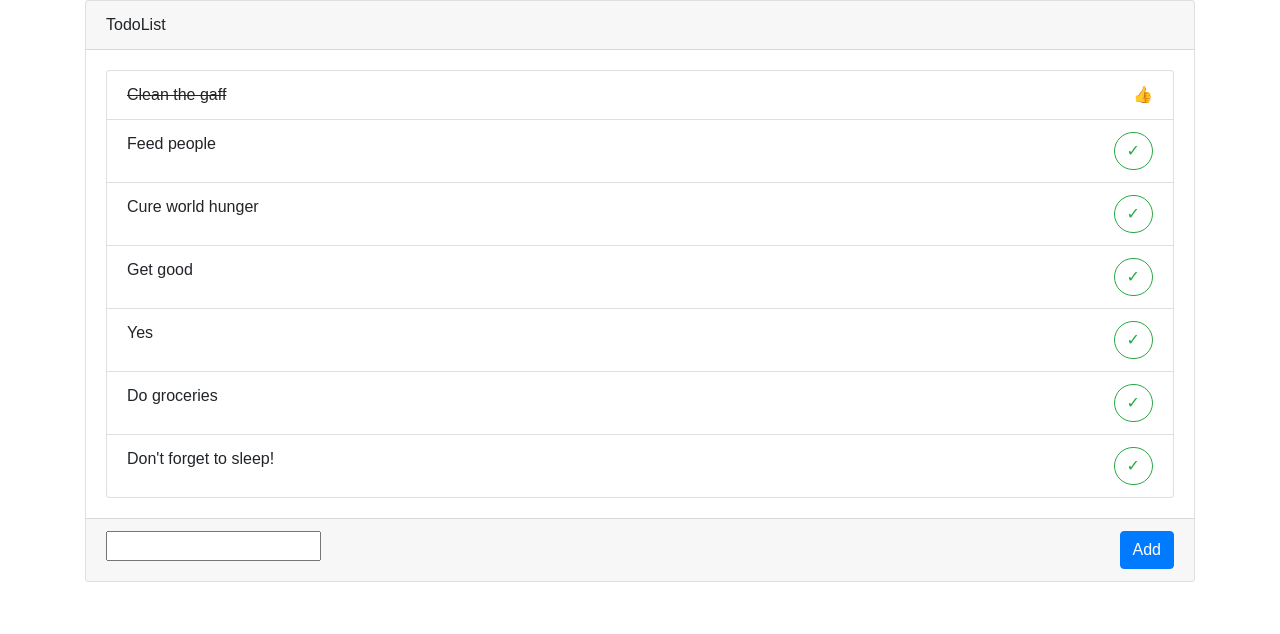
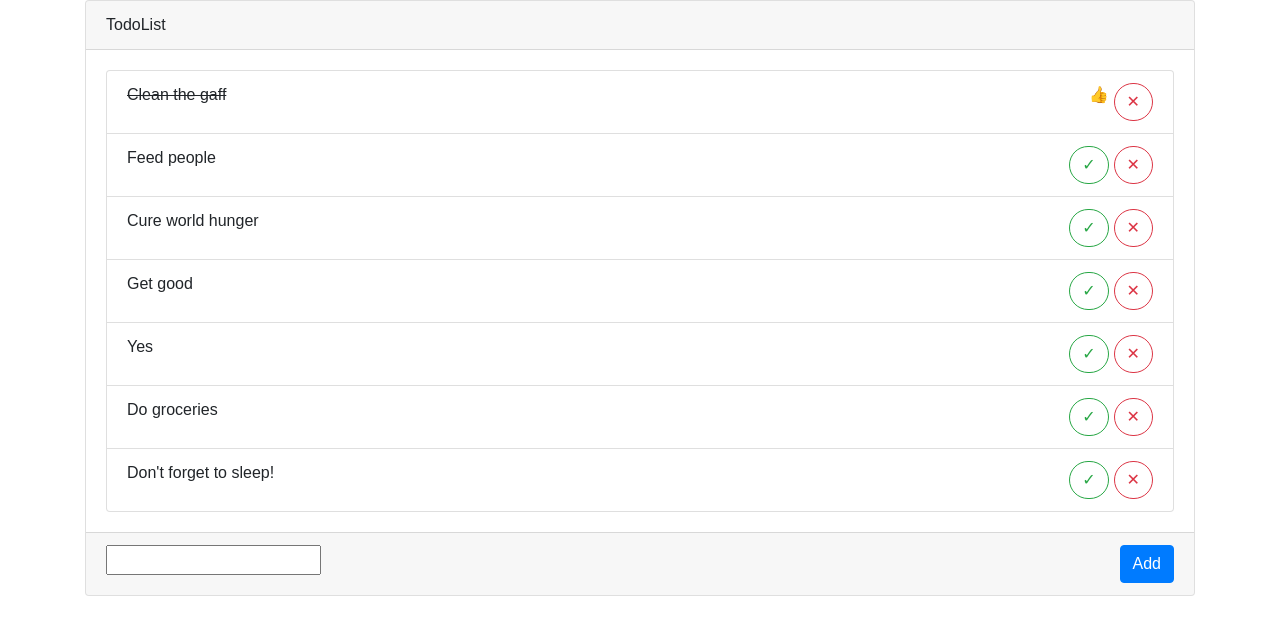
Before and after one commit to N00172468/Vue_To_Do_List_V2-, a Vue app: page / in a window 1280 px wide. Shown: the top 634 px of the page. Built offline with nearby package versions, Linux system fonts and the light colour scheme.

Commit message:
Added Delete Functionality

```diff
--- a/src/components/TodoItem.vue
+++ b/src/components/TodoItem.vue
@@ -2,12 +2,14 @@
     <b-list-group-item>
         <span v-if="todo.done" class="done">{{ todo.text }}</span>
         <span v-else>{{ todo.text }}</span>
+        <b-button class="float-right delete" pill variant="outline-danger" @click="deleteTodo(todo)">&#10005;</b-button>
         <span v-if="todo.done" class="float-right">&#128077;</span>
         <b-button v-else class="float-right" pill variant="outline-success" @click="completeTodo(todo)">&#10003;</b-button>
     </b-list-group-item>
 </template>
 
 <script>
+/* eslint-disable no-console */
 export default {
     name: "TodoItem",
     props: {
@@ -18,7 +20,12 @@ export default {
     },
     methods: {
         completeTodo(todo) {
+            console.log("Completed");
+            console.log(todo);
             this.$emit("complete-todo", todo);
+        },
+        deleteTodo(todo) {
+            this.$emit("delete-todo", todo);
         }
     }
 };
@@ -28,4 +35,8 @@ export default {
 .done {
     text-decoration: line-through;
 }
+
+.delete {
+    margin-left: 5px;
+}
 </style>
--- a/src/components/TodoList.vue
+++ b/src/components/TodoList.vue
@@ -2,7 +2,7 @@
     <div>
         <b-card header="TodoList" header-tag="header">
             <b-list-group>
-                <TodoItem v-on:complete-todo="completeTodo" v-for="item in list" :todo="item" :key="item.id"/>
+                <TodoItem v-on:complete-todo="completeTodo" v-for="item in list" :todo="item" :key="item.id" v-on:delete-todo="deleteTodo"/>
             </b-list-group>
             <template v-slot:footer>
                 <input type="text" v-model="todo" v-on:keyup.enter="addNewTodo()"/>
@@ -53,6 +53,10 @@ export default {
         completeTodo(todo) {
             const todoIndex = this.list.indexOf(todo);
             this.list[todoIndex].done = true;
+        },
+        deleteTodo(todo) {
+            const todoIndex = this.list.indexOf(todo);
+            this.list.splice(todoIndex, 1);
         }
     }
 };
```
